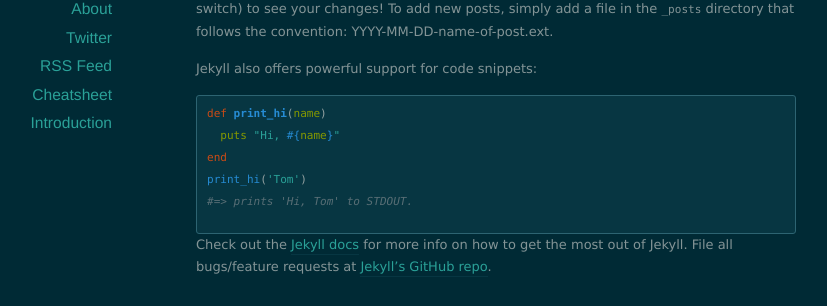
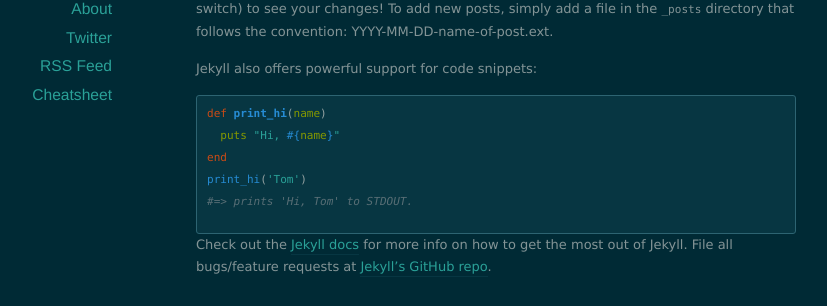
Before and after one commit to Mushi-mushi/mushi-mushi.github.io, a Jekyll site: the page built from index.html, in a window 1280 px wide. Shown: the part 233-539 px from the top of the page, without its empty margins (144-971 px from the left). Built offline with Jekyll 4.4.1, drawn with Linux system fonts in a browser that asks for light colours; nearby versions of some CDN libraries; the list of posts is cut into pages by our own code.

Commit message:
Update default.html

```diff
--- a/_layouts/default.html
+++ b/_layouts/default.html
@@ -39,11 +39,6 @@
           <li><a href="https://twitter.com/Mushi_mushishi">Twitter</a></li>
           <li><a href="/feed.xml">RSS Feed</a></li>
           <li><a href="/cheat">Cheatsheet</a></li>
-           <nav>
-                <li>
-                    <a href="#intro">Introduction</a>
-                </li>
-           </nav>
         </ul>
       </nav>
     </div>
```
